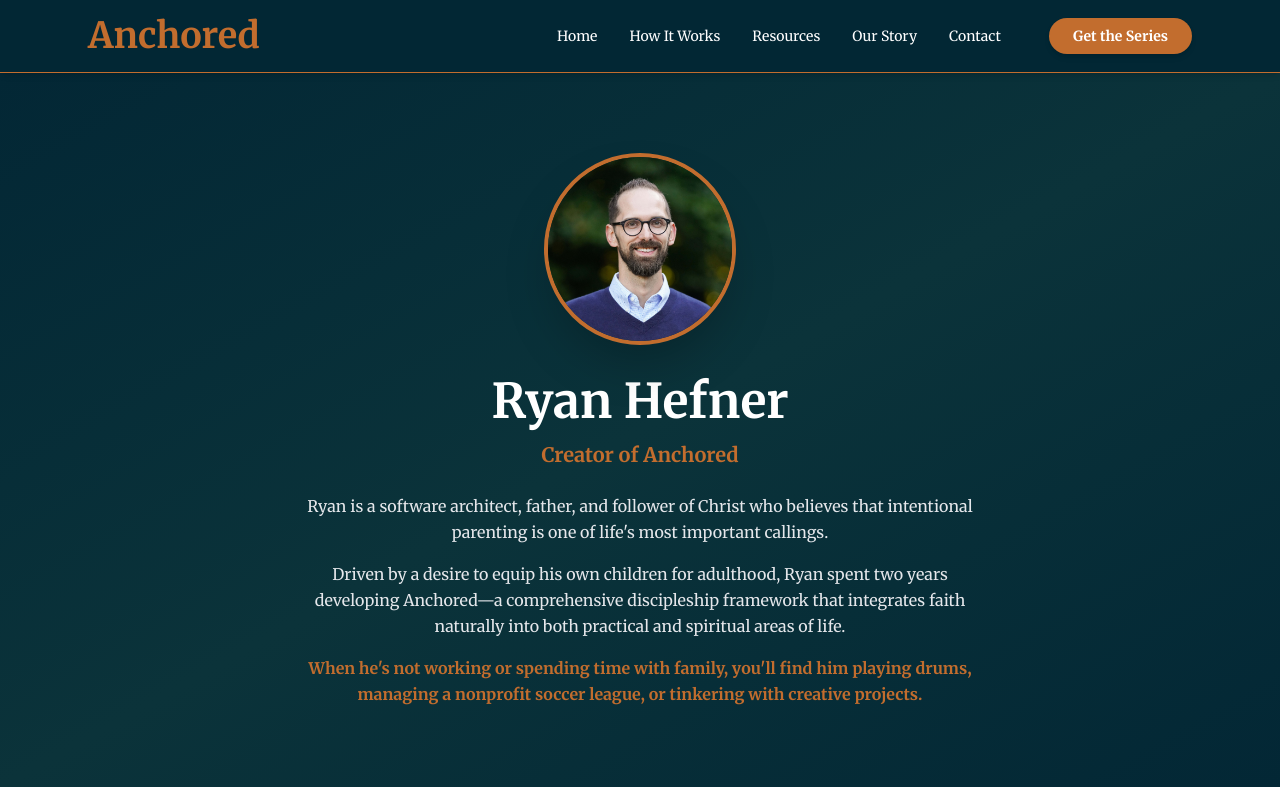
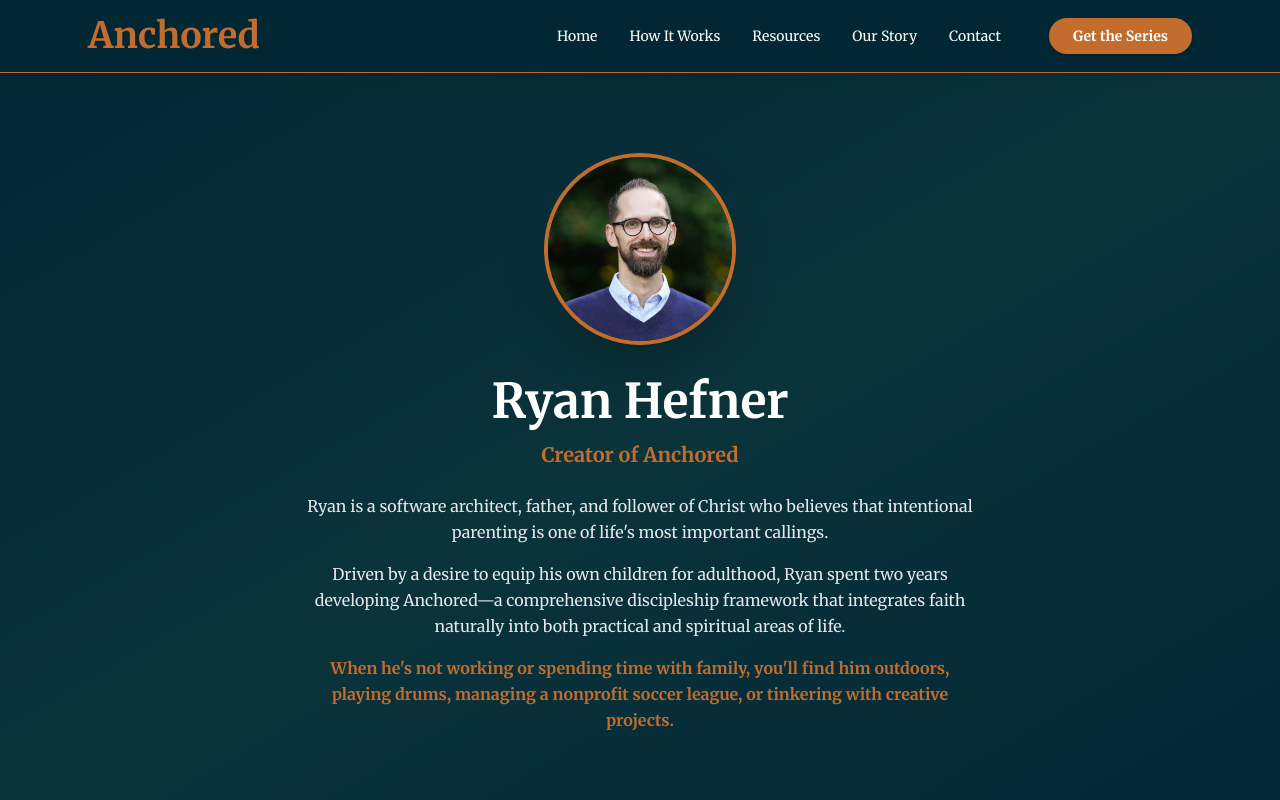
Before and after one commit to rdhefner/anchored, a Next.js app: page /our-story in a window 1280 px wide. Shown: the top 800 px of the page. Built offline with nearby package versions, Linux system fonts and the light colour scheme; no server answers.

Commit message:
updated content

```diff
--- a/src/components/AboutAuthorContent.tsx
+++ b/src/components/AboutAuthorContent.tsx
@@ -45,7 +45,7 @@ export default function AboutAuthorContent() {
                 practical and spiritual areas of life.
               </p>
               <p className="text-gold font-semibold">
-                When he&apos;s not working or spending time with family, you&apos;ll find him playing drums,
+                When he&apos;s not working or spending time with family, you&apos;ll find him outdoors, playing drums,
                 managing a nonprofit soccer league, or tinkering with creative projects.
               </p>
             </div>
```
